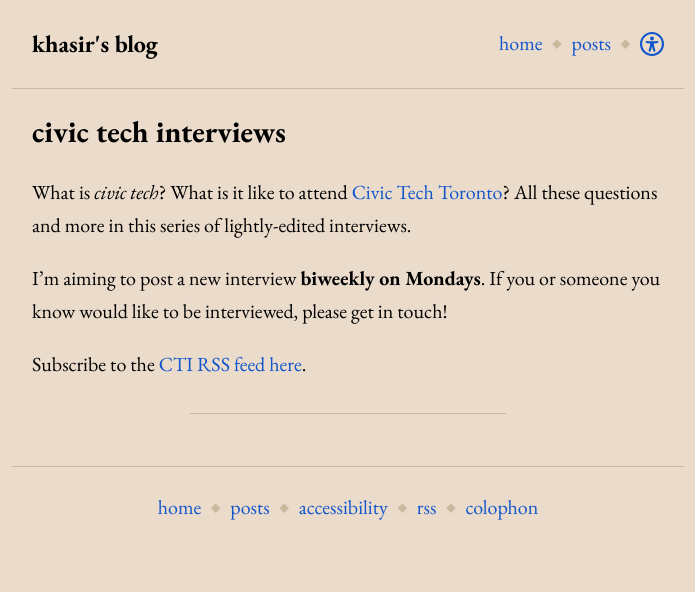
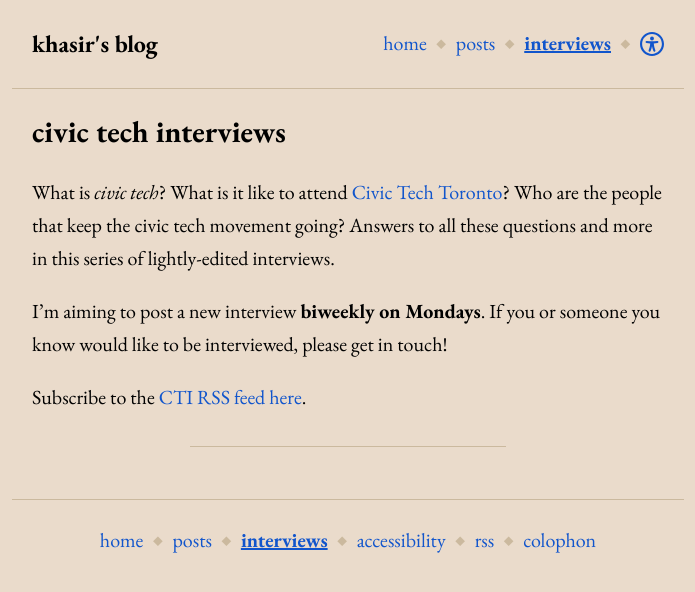
Before and after one commit to Khasir/personal-site, a Jekyll site: the page built from interviews.md, in a window 1280 px wide. Shown: the top 592 px of the page, without its empty margins (292-987 px from the left). Built offline with Jekyll 4.4.1, drawn with Linux system fonts in a browser that asks for light colours.

Commit message:
show interviews, minor edits

```diff
--- a/_includes/footer.html
+++ b/_includes/footer.html
@@ -1,5 +1,5 @@
 <footer class="site-footer">
   <div class="wrap">
-    {% include nav.html show_rss=true show_colophon=true show_a11y="label" %}
+    {% include nav.html show_interviews=true show_rss=true show_colophon=true show_a11y="label" %}
   </div>
 </footer>
--- a/_includes/header.html
+++ b/_includes/header.html
@@ -1,6 +1,6 @@
 <header class="site-header">
   <div class="wrap">
     <a class="site-title" href="{{ '/' | relative_url }}">{{ site.title }}</a>
-    {% include nav.html show_a11y="icon" %}
+    {% include nav.html show_a11y="icon" show_interviews=true %}
   </div>
 </header>
--- a/interviews.md
+++ b/interviews.md
@@ -4,7 +4,7 @@ title: Civic Tech Interviews
 permalink: /interviews/
 comments: true
 ---
-What is *civic tech*? What is it like to attend [Civic Tech Toronto](https://civictech.ca/)? All these questions and more in this series of lightly-edited interviews.
+What is *civic tech*? What is it like to attend [Civic Tech Toronto](https://civictech.ca/)? Who are the people that keep the civic tech movement going? Answers to all these questions and more in this series of lightly-edited interviews.
 
 I'm aiming to post a new interview **biweekly on Mondays**. If you or someone you know would like to be interviewed, please get in touch!
 
```
